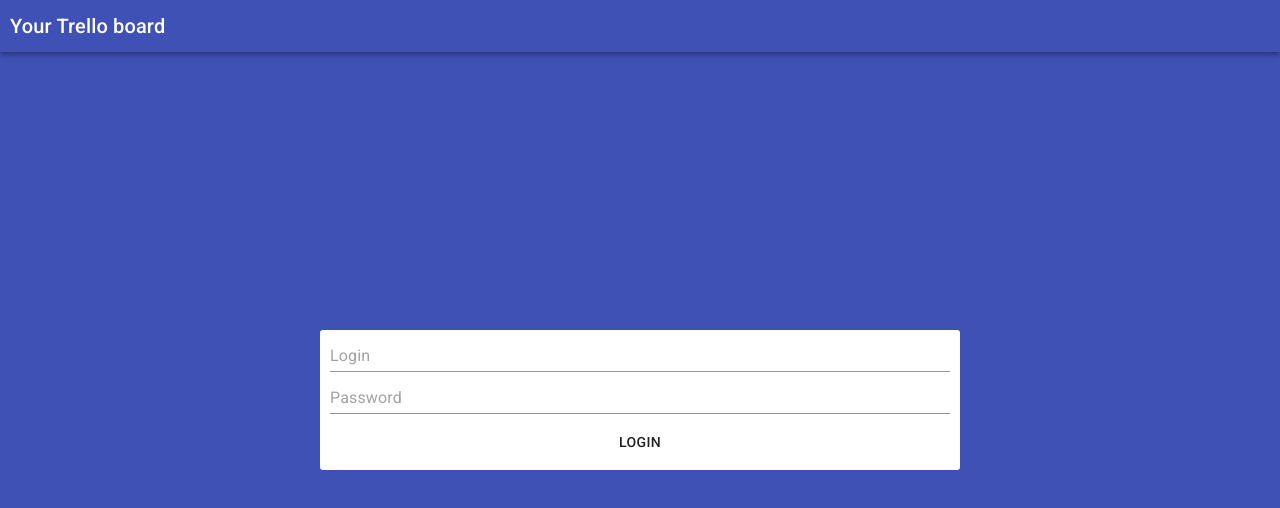
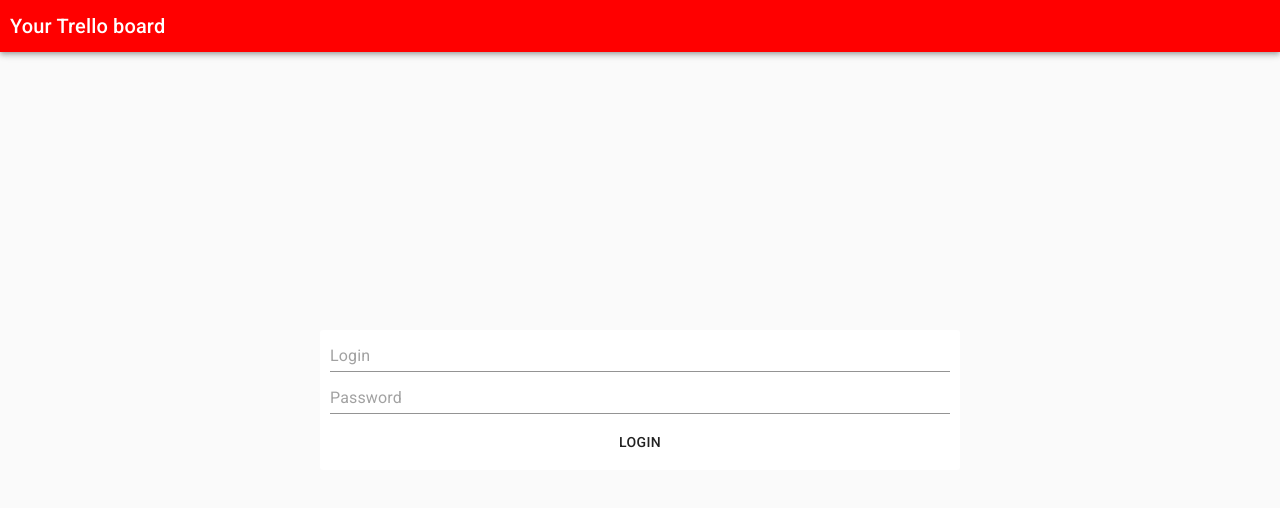
Before and after one commit to maksimanom/react_trello, a React (Create React App) app: page / in a window 1280 px wide. Shown: the top 508 px of the page. Built offline with nearby package versions, Linux system fonts and the light colour scheme.

Commit message:
theming added

```diff
--- a/src/App.js
+++ b/src/App.js
@@ -1,9 +1,11 @@
 import React from "react";
 
+import { ThemeProvider } from "@material-ui/core/styles";
 import CssBaseline from "@material-ui/core/CssBaseline";
 import { makeStyles, Grid } from "@material-ui/core/";
 import { BrowserRouter as Router, Switch, Route } from "react-router-dom";
 
+import theme from "./theme";
 import { StoreContext } from "./utils/store";
 import LoginPage from "./Component/LoginPage";
 import Header from "./Component/Header";
@@ -28,18 +30,22 @@ const useStyles = makeStyles((theme) => ({
 }));
 
 const App = () => {
-  const classes = useStyles();
   const {
     ["boards"]: [boards, setBoards],
   } = React.useContext(StoreContext);
+  const {
+    ["themeStyle"]: [themeStyle, setThemeStyle],
+  } = React.useContext(StoreContext);
+  const classes = useStyles();
   console.error("boards IN INDEX", boards);
 
   return (
+    <ThemeProvider theme={theme(themeStyle)}>
       <Router>
         <Grid container className={classes.root}>
           <CssBaseline />
           <Grid item xs={12}>
-          <Header />
+            <Header setThemeStyle={setThemeStyle} themeStyle={themeStyle} />
           </Grid>
           <Switch>
             <Route path="/:userId/:boardId/:cardId">
@@ -58,6 +64,7 @@ const App = () => {
           </Switch>
         </Grid>
       </Router>
+    </ThemeProvider>
   );
 };
 
--- a/src/Component/Header/index.js
+++ b/src/Component/Header/index.js
@@ -6,18 +6,32 @@ import { AppBar, Typography } from "@material-ui/core/";
 const useStyles = makeStyles((theme) => ({
   root: {
     padding: "10px 0 10px 10px",
-    backgroundColor: theme.palette.main
+    backgroundColor: theme.palette.main,
+    "& .name": {
+      "&:hover": {
+        cursor: "pointer",
+      },
+    },
   },
 }));
 
-const Header = () => {
+const Header = ({ setThemeStyle, themeStyle }) => {
   const classes = useStyles();
+
+  const handleClick = () => {
+    themeStyle === "light" ? setThemeStyle("dark") : setThemeStyle("light");
+  };
 
   return (
     <AppBar position="static" component="header" className={classes.root}>
-        <Typography variant="h6" color="inherit">
-          Your Trello board
-        </Typography>
+      <Typography
+        variant="h6"
+        color="inherit"
+        className="name"
+        onClick={() => handleClick()}
+      >
+        Your Trello board
+      </Typography>
     </AppBar>
   );
 };
--- a/src/index.js
+++ b/src/index.js
@@ -1,16 +1,12 @@
 import React from "react";
 import ReactDOM from "react-dom";
-import { ThemeProvider } from "@material-ui/core/styles";
 
-import theme from "./theme";
 import StoreProvider from "./utils/store";
 import App from "./App";
 
 ReactDOM.render(
-  <ThemeProvider theme={theme}>
-    <StoreProvider>
-      <App />
-    </StoreProvider>
-  </ThemeProvider>,
+  <StoreProvider>
+    <App />
+  </StoreProvider>,
   document.getElementById("root")
 );
--- a/src/theme.js
+++ b/src/theme.js
@@ -1,10 +1,18 @@
-import { createMuiTheme } from "@material-ui/core/styles";
+import { createMuiTheme, darken } from "@material-ui/core/styles";
 
-const theme = createMuiTheme({
+const lightTheme = createMuiTheme({
   palette: {
-    type: "light",
     main: "#3F51B5",
   },
 });
+const darkTheme = createMuiTheme({
+  palette: {
+    main: "red",
+  },
+});
+
+const theme = (type) => {
+  return type === "light" ? lightTheme : darkTheme;
+};
 
 export default theme;
--- a/src/utils/store.js
+++ b/src/utils/store.js
@@ -7,9 +7,11 @@ setDefaultBoardIfNoPresent();
 export default ({ children }) => {
   const defaultData = JSON.parse(localStorage.getItem("trello_boards"));
   const [boards, setBoards] = React.useState(defaultData);
+  const [themeStyle, setThemeStyle] = React.useState("dark");
 
   const store = {
     boards: [boards, setBoards],
+    themeStyle: [themeStyle, setThemeStyle],
   };
 
   return (
```
Lines whose indentation alone changed are shown as unchanged.
